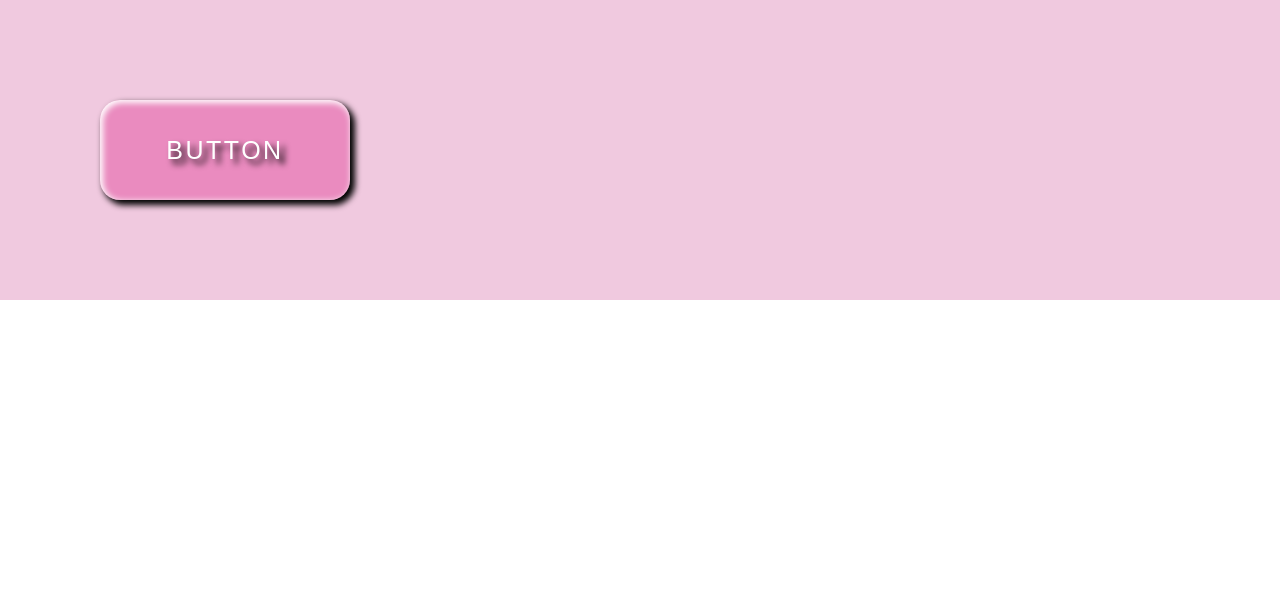
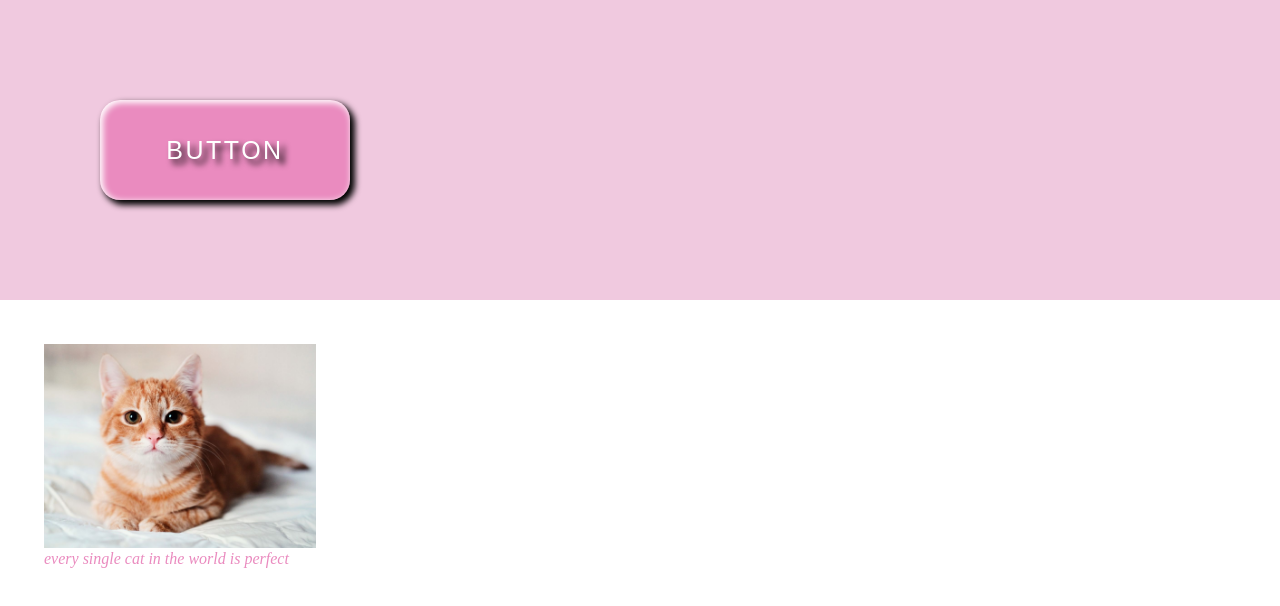
Before and after one commit to nuccaa99/homework8, a plain HTML site: page index.html in a window 1280 px wide. Drawn offline with Linux system fonts and the light colour scheme.

Commit message:
completed n2

```diff
--- a/css/styles.css
+++ b/css/styles.css
@@ -2,6 +2,7 @@
 .button_container {
     background-color: #f0c9df;
 }
+
 .first_button {
     width: 250px;
     height: 100px;
@@ -25,3 +26,31 @@
 }
 
 /* #2 */
+.card {
+    width: 300px;
+    margin: 30px;
+    padding: 14px;
+    transition-property: border-radius, box-shadow;
+    transition-delay: 1s;
+}
+
+.card:hover {
+    border-radius: 15px;
+    box-shadow: -3px -3px 10px 6px #ea8bbf, 3px 3px 10px 6px #ea8bbf;
+}
+
+.card:hover .card_img {
+    border-radius: 15px 15px 0 0;
+}
+
+.card_img {
+    width: 100%;
+    height: 100%;
+    transition-property: border-radius;
+    transition-delay: 1s;
+}
+
+.text {
+    font-style: italic;
+    color: #ea8bbf;
+}
--- a/index.html
+++ b/index.html
@@ -15,6 +15,10 @@
         <button class="first_button">BUTTON</button>
     </div>
     <!-- #2 -->
+    <div class="card">
+        <img src="images/cat.jpg" alt="cat image" class="card_img">
+        <p class="text">every single cat in the world is perfect</p>
+    </div>
 
 </body>
 
```
